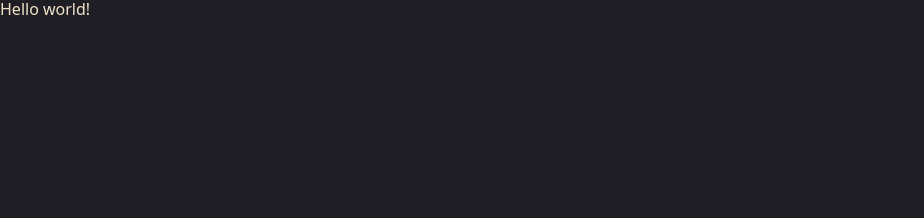
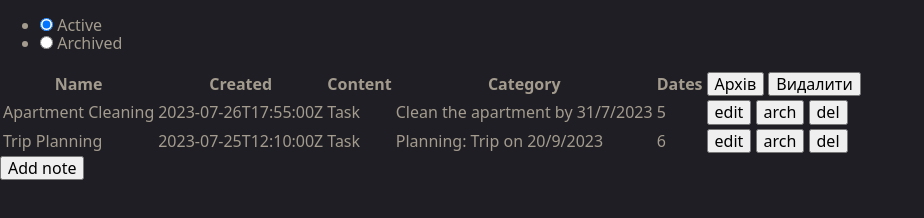
Before and after one commit to Dmytro-Ivanenko/Radency_task_1, a website built with Parcel: page src/index.html in a window 1280 px wide. Shown: the whole page, without its empty margins (0-924 px from the left). Built offline with nearby package versions, Linux system fonts and the light colour scheme.

Commit message:
add markups

```diff
--- a/src/storage/notes.json
+++ b/src/data/notes.json
@@ -2,48 +2,59 @@
   "notes": [
     {
       "id": 1,
+      "name": "Vacation Planning",
       "createdAt": "2023-07-30T10:00:00Z",
       "content": "Plan vacation on 15/8/2023",
-      "category": "Task"
+      "category": "Task",
+      "status": "archived"
     },
     {
       "id": 2,
+      "name": "Note-taking App Idea",
       "createdAt": "2023-07-29T15:30:00Z",
       "content": "Idea: Create a note-taking app in JS",
-      "category": "Idea"
+      "category": "Idea",
+      "status": "archived"
     },
     {
       "id": 3,
+      "name": "Random Thought",
       "createdAt": "2023-07-28T14:20:00Z",
       "content": "Random thought: Go for a walk tomorrow",
-      "category": "Random Thought"
+      "category": "Random Thought",
+      "status": "archived"
     },
     {
       "id": 4,
+      "name": "Meeting with a Friend",
       "createdAt": "2023-07-27T09:45:00Z",
       "content": "Schedule a meeting with a friend on 2/8/2023",
-      "category": "Task"
+      "category": "Task",
+      "status": "archived"
     },
-
     {
       "id": 7,
+      "name": "Forest Relaxation",
       "createdAt": "2023-07-24T16:40:00Z",
       "content": "Go to the forest for relaxation on 8/8/2023",
-      "category": "Task"
-    }
-  ],
-  "archivedNotes": [
+      "category": "Task",
+      "status": "archived"
+    },
     {
       "id": 5,
+      "name": "Apartment Cleaning",
       "createdAt": "2023-07-26T17:55:00Z",
       "content": "Clean the apartment by 31/7/2023",
-      "category": "Task"
+      "category": "Task",
+      "status": "active"
     },
     {
       "id": 6,
+      "name": "Trip Planning",
       "createdAt": "2023-07-25T12:10:00Z",
       "content": "Planning: Trip on 20/9/2023",
-      "category": "Task"
+      "category": "Task",
+      "status": "active"
     }
   ]
 }
--- a/src/index.html
+++ b/src/index.html
@@ -1,5 +1,6 @@
 <!doctype html>
 <html lang="en">
+
 <head>
   <meta charset="utf-8" />
   <title>Notes</title>
@@ -7,16 +8,15 @@
   <meta name="viewport" content="width=device-width, initial-scale=1.0" />
   <!-- <link rel="icon" type="image/png" sizes="32x32" href="./assets/images/icons/favicon-32x32.png">
   <link rel="icon" type="image/png" sizes="16x16" href="./assets/images/icons/favicon-16x16.png"> -->
-    <link
-      rel="stylesheet"
-      href="https://cdnjs.cloudflare.com/ajax/libs/modern-normalize/1.1.0/modern-normalize.min.css"
-    />
+  <link rel="stylesheet"
+    href="https://cdnjs.cloudflare.com/ajax/libs/modern-normalize/1.1.0/modern-normalize.min.css" />
   <link rel="stylesheet" href="./style.scss" />
 </head>
 
 <body>
   <main class="container">
-      Hello world!
+    <include src="./partials/filter/filter.html"></include>
+    <include src="./partials/notesList/notesList.html"></include>
 
     <!-- <include src="./partials/backdrop/backdrop.html"></include>
     <include src="./partials/spinner/spinner.html"></include> -->
@@ -24,4 +24,5 @@
 
   <script type="module" src="./index.js"></script>
 </body>
+
 </html>
--- a/src/index.js
+++ b/src/index.js
@@ -1,3 +1,3 @@
-import Notes from './storage/notes.json';
-
-console.dir(Notes.notes);
+import './js/storageAPI';
+import './js/filter';
+import './js/notesList';
--- /dev/null
+++ b/src/js/filter.js
@@ -0,0 +1,6 @@
+import { getData } from './storageAPI';
+
+export const toFilterNotes = status => {
+  const notesArr = getData('notes');
+  return notesArr.filter(note => note.status === status);
+};
--- /dev/null
+++ b/src/js/notesList.js
@@ -0,0 +1,31 @@
+import { toFilterNotes } from './filter';
+
+const NotesTable = document.querySelector('#notesTableBody');
+const selectedFilter = document.querySelector(
+  'input[name="notesFilter"]:checked'
+).value;
+
+export const notesMarkup = () => {
+  const notesArr = toFilterNotes(selectedFilter);
+  const markup = notesArr
+    .map(({ id, name, content, createdAt, category, status }) => {
+      return `<tr>
+  <td>${name}</td>
+  <td>${createdAt}</td>
+  <td>${category}</td>
+  <td>${content}</td>
+  <td>${id}</td>
+  <td>
+    <div><button> edit </button>
+        <button> arch </button>
+        <button> del </button>
+    </div>
+  </td>
+</tr>`;
+    })
+    .join('');
+
+  NotesTable.innerHTML = markup;
+};
+
+notesMarkup();
--- /dev/null
+++ b/src/js/storageAPI.js
@@ -0,0 +1,13 @@
+import Notes from '../data/notes.json';
+
+
+export const initData = () => {
+    localStorage.setItem("notes", JSON.stringify(Notes.notes));
+    localStorage.setItem("archivedNotes", JSON.stringify(Notes.archivedNotes));
+}
+
+export const getData = (key) => {
+    return JSON.parse(localStorage.getItem(`${key}`));
+}
+
+initData();
--- /dev/null
+++ b/src/partials/filter/filter.html
@@ -0,0 +1,16 @@
+<div>
+    <ul>
+        <li>
+            <label>
+                <input type="radio" name="notesFilter" value="active" checked>
+                Active
+            </label>
+        </li>
+        <li>
+            <label>
+                <input type="radio" name="notesFilter" value="archived">
+                Archived
+            </label>
+        </li>
+    </ul>
+</div>
--- /dev/null
+++ b/src/partials/notesList/notesList.html
@@ -0,0 +1,23 @@
+<div class="notesListWrapper">
+    <table>
+        <thead>
+            <tr>
+                <th>Name</th>
+                <th>Created</th>
+                <th>Content</th>
+                <th>Category</th>
+                <th>Dates</th>
+                <th>
+                    <div>
+                        <button>Архів</button>
+                        <button>Видалити</button>
+                    </div>
+                </th>
+            </tr>
+        </thead>
+        <tbody id="notesTableBody">
+            <!-- This is where the notes will be dynamically generated -->
+        </tbody>
+    </table>
+    <button>Add note</button>
+</div>
--- a/src/sass/vars.scss
+++ b/src/sass/vars.scss
@@ -1,4 +1,5 @@
 :root {
+  //colors
   --bcg-color1: #1E1E24;
   --bcg-color2: #1F1E1B;
 
@@ -6,6 +7,7 @@
   --acc-color2: #FF8303;
 
   --font-color1: #F0E3CA;
-  --font-color2: #F0E3CA;
+  --font-color2: rgba(240, 227, 202, 0.64);
+
 
 }
```
Also changed, not shown: src/js/categoryList.js (added, +30 -0 lines), src/partials/categoryList/categoryList.html (added, +14 -0 lines), src/partials/categoryList/_categoryList.scss (added), src/partials/filter/_filter.scss (added), src/partials/notesList/_notesList.scss (added). Lines whose indentation alone changed are shown as unchanged.
